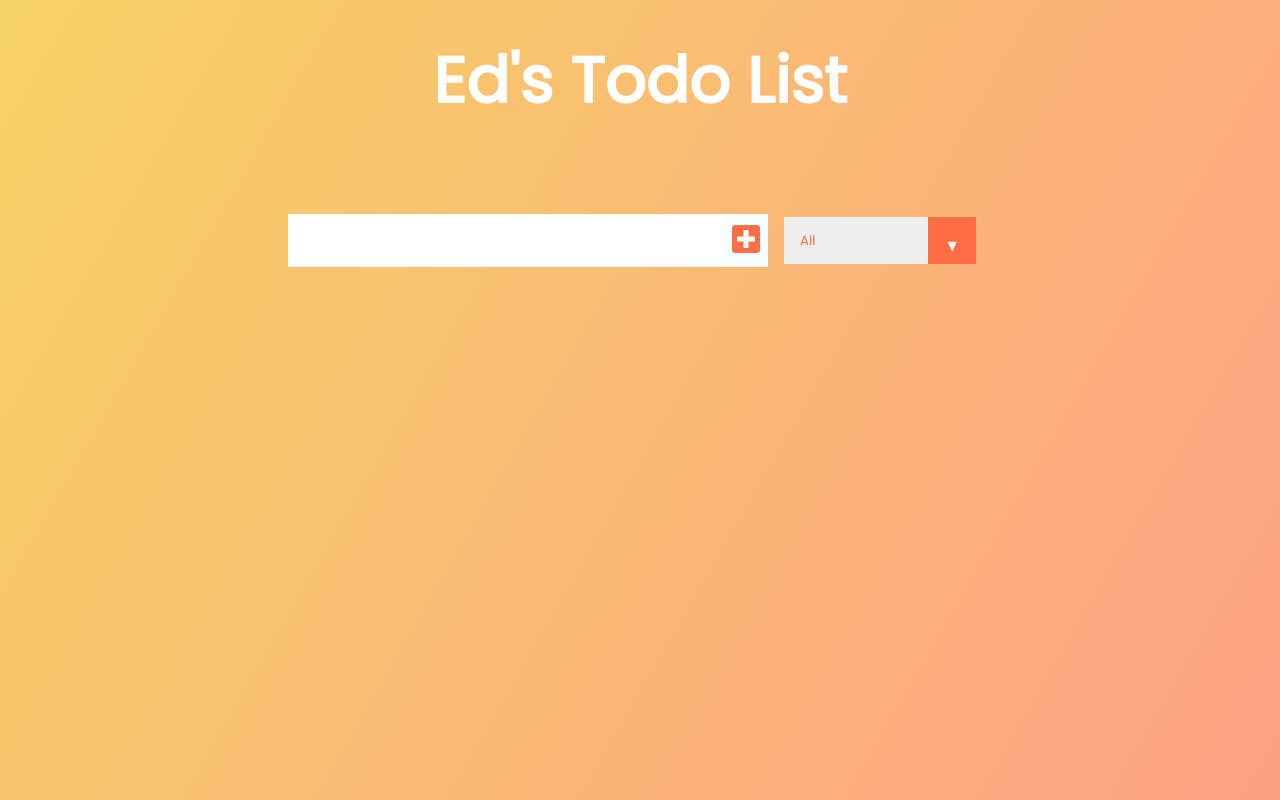
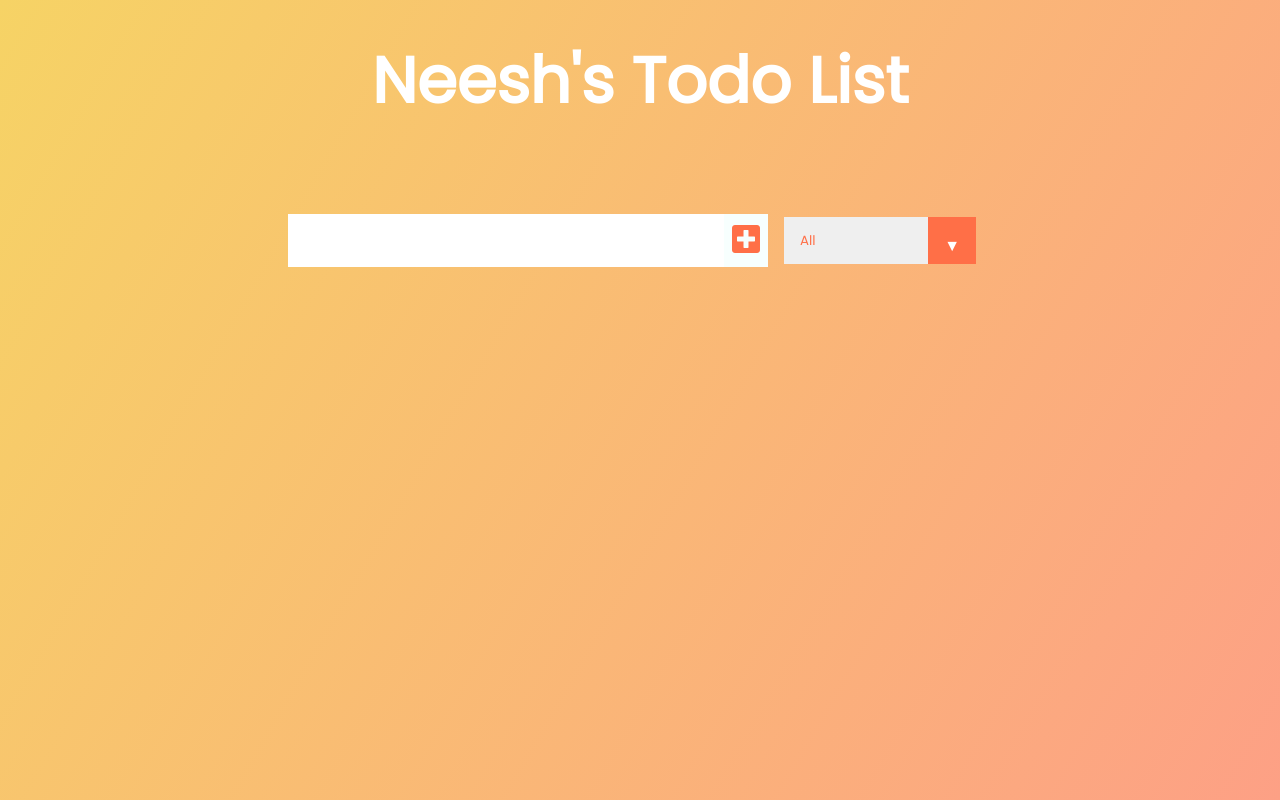
Before and after one commit to NeeshSamsi/DevEd-ToDo, a plain HTML site: page index.html in a window 1280 px wide. Drawn offline with Linux system fonts and the light colour scheme.

Commit message:
finished up

```diff
--- a/index.html
+++ b/index.html
@@ -3,7 +3,7 @@
   <head>
     <meta charset="UTF-8" />
     <meta name="viewport" content="width=device-width, initial-scale=1.0" />
-    <title>TodoList</title>
+    <title>Neesh| Todo List</title>
     <link
       href="https://fonts.googleapis.com/css?family=Poppins&display=swap"
       rel="stylesheet"
@@ -18,7 +18,7 @@
   </head>
   <body>
     <header>
-      <h1>Ed's Todo List</h1>
+      <h1>Neesh's Todo List</h1>
     </header>
     <form>
       <input type="text" class="todo-input" />
```
